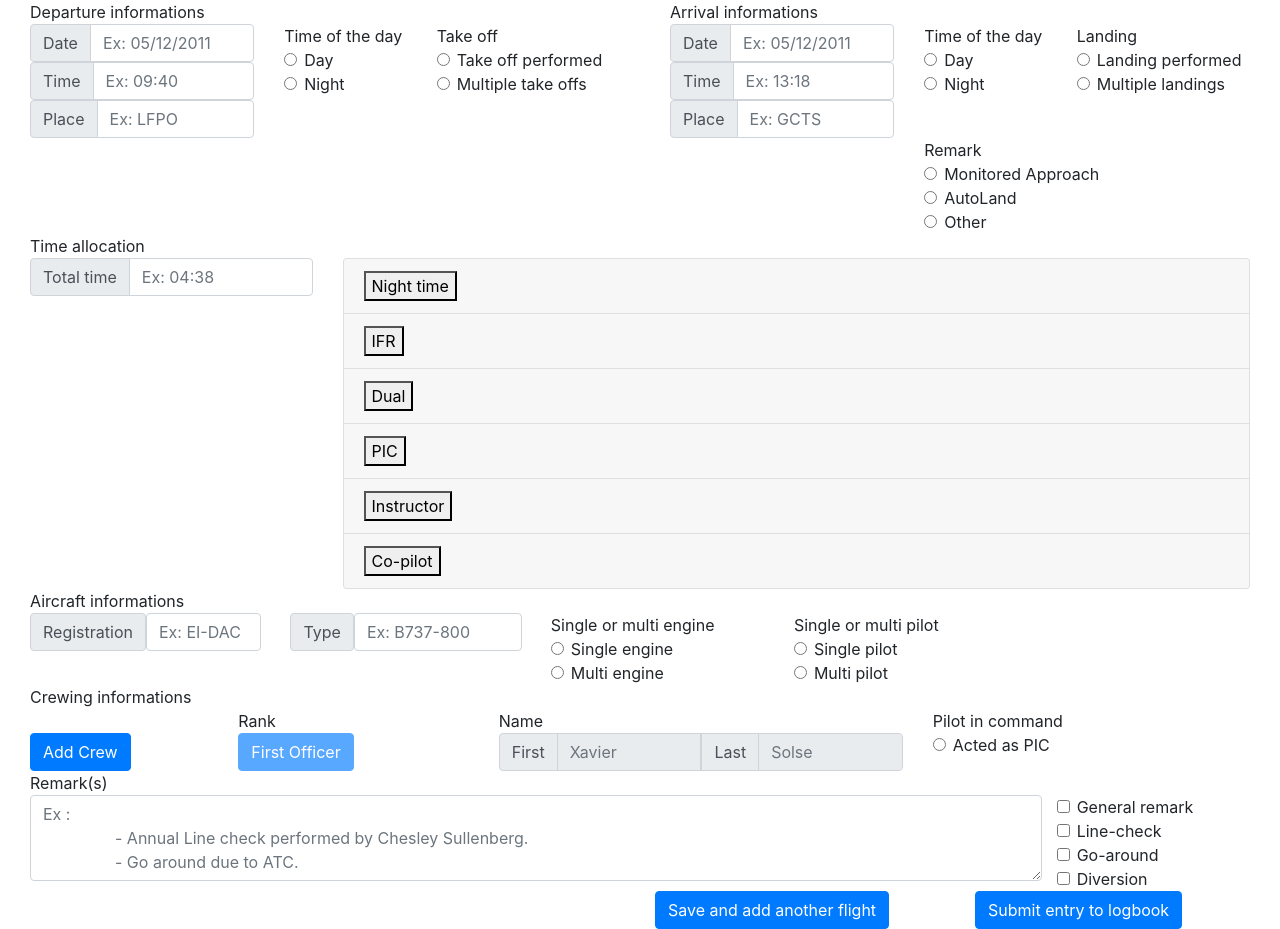
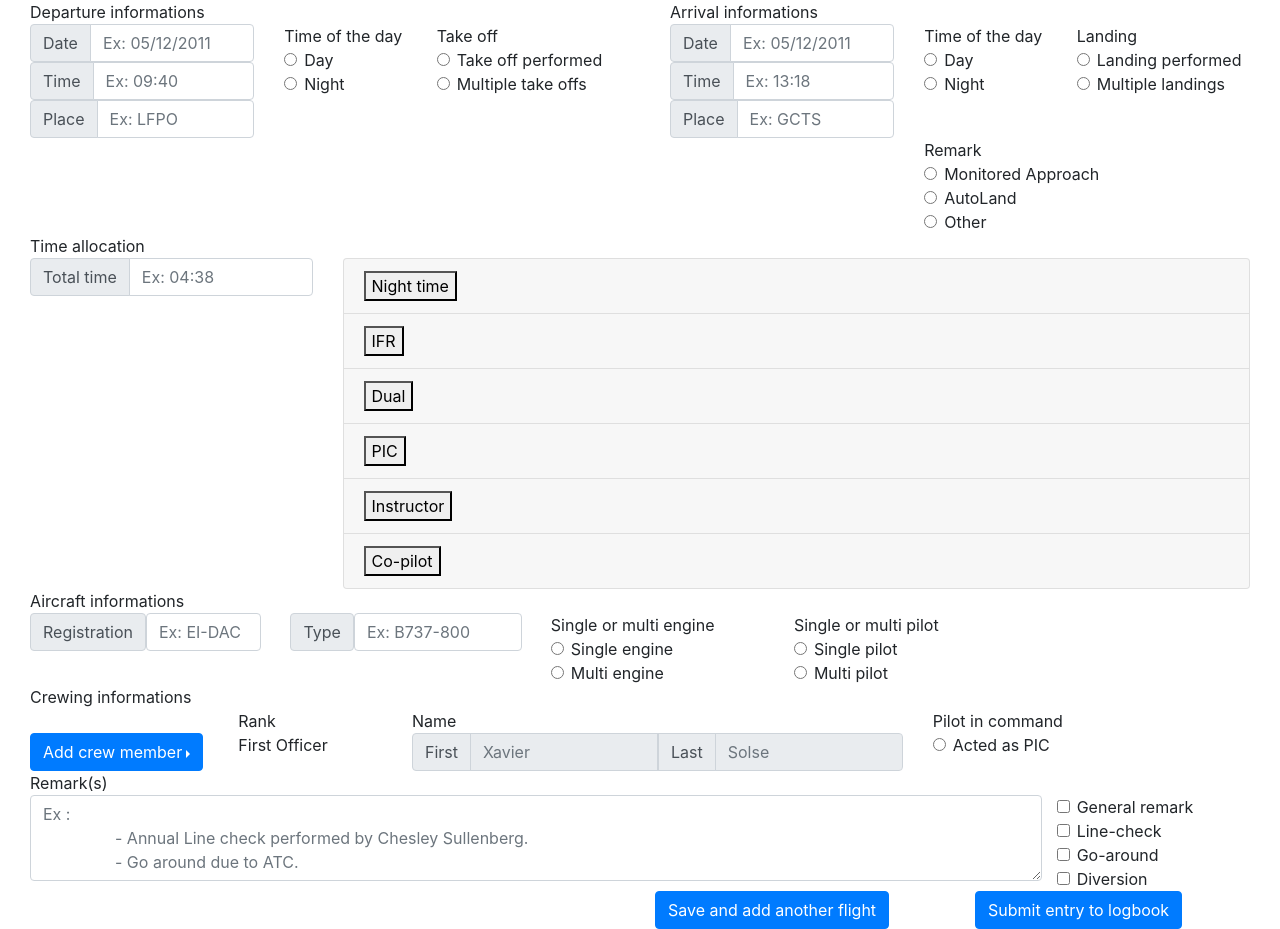
Before and after one commit to Logtyaviation/webapp, a React (Create React App) app: page /NewFlightEntry in a window 1280 px wide. Built offline with nearby package versions, Linux system fonts and the light colour scheme.

Commit message:
Added Delete button to NewCrewEntry, probleme with delete

```diff
--- a/src/components/NewEntry/NewCrewEntry/NewCrewEntry.js
+++ b/src/components/NewEntry/NewCrewEntry/NewCrewEntry.js
@@ -8,9 +8,9 @@ class NewCrewEntry extends Component {
     render() {
         return (
             <Container fluid>
-            Crewing informations
-            <Header/>
-            <AddCrewButton counter={1}/>
+                Crewing informations
+                <Header/>
+                <AddCrewButton counter={1}/>
             </Container>
         );
     }
--- a/src/components/NewEntry/NewCrewEntry/SubComponents/AddCrewButton.js
+++ b/src/components/NewEntry/NewCrewEntry/SubComponents/AddCrewButton.js
@@ -1,34 +1,83 @@
 import React, { Component } from 'react';
-import { Col, Row, Button} from 'react-bootstrap'
+import { Col, Row, DropdownButton, Dropdown, Button} from 'react-bootstrap'
 import OwnersLine from './OwnersLine';
 import CrewLine from './CrewLine';
+import CrewRankDropdown from './CrewRankDropdown';
+
 
 class AddCrewButton extends Component {
 
     constructor(props){
         super(props)
         this.state={
-            counter:props.counter,
             LogbookHolderRank:'First Officer',
             LogbookHolderFirstName:'Xavier',
-            LogbookHolderLastName:'Solse'
+            LogbookHolderLastName:'Solse',
+            crewMembers:[]
         }
-        this.addNewCrew=this.addNewCrew.bind(this)
+        this.handleChange=this.handleChange.bind(this)
+        this.handleDelete=this.handleDelete.bind(this)
     }
 
-    addNewCrew(){
+    handleChange(eventKey){
+        const addNewCrewMember=this.state.crewMembers
+        addNewCrewMember.push(eventKey)
         this.setState({
-            counter:this.state.counter+1})
+            crewMembers:addNewCrewMember
+        },
+        function callBack(){
+            console.log(this.state)
+        })
     }
 
-    returnAddCrew(){
-        const array=[]
+    handleDelete(index){
+        const deleteCrewMember=this.state.crewMembers
+        deleteCrewMember.splice(index, 1)
+        this.setState({
+            crewMembers:deleteCrewMember
+        },
+        function callBack(){
+            console.log(this.state)
+        })
+    }
 
-        for(let i=0 ; i<this.state.counter ; i++){
-            let element;
-            if (i===0){
-                element=(
-                    <>
+    returnCrewMembers(){
+        return(
+            this.state.crewMembers.map((selectedKey, index)=>
+            <>
+                <Col md={2}>
+                    <CrewRankDropdown selectedKey={selectedKey}/>
+                </Col>
+                <Col md={8}>
+                    <CrewLine/>
+                </Col>
+                <Col md={2}>
+                    <Button
+                    variant='danger'
+                    onClick={()=> this.handleDelete(index)}
+                    >Delete</Button>
+                </Col>
+            </>
+            )
+        )
+    }
+
+    render() {
+        return (
+            <>
+            <Row>
+                <Col md={2}>
+                        <DropdownButton
+                            drop='right'
+                            title='Add crew member'
+                            onSelect={this.handleChange}
+                            >
+                            <Dropdown.Item eventKey='Captain'>Captain</Dropdown.Item>
+                            <Dropdown.Item eventKey='First Officer'>First Officer</Dropdown.Item>
+                            <Dropdown.Item eventKey='Custom'>Custom</Dropdown.Item>
+                        </DropdownButton>
+                </Col>
+                <Col md={10}>
                     <Row>
                         <OwnersLine
                         LogbookHolderFirstName={this.state.LogbookHolderFirstName}
@@ -36,35 +85,9 @@ class AddCrewButton extends Component {
                         LogbookHolderRank={this.state.LogbookHolderRank}
                         />
                     </Row>
-                    </>
-                )
-            }
-            else(
-                element=(
                     <Row>
-                        <CrewLine/>
+                        {this.returnCrewMembers()}
                     </Row>
-                )
-            )
-            array.push(
-                element
-            )
-        }
-
-        return array
-
-    }
-
-    render() {
-        return (
-            <>
-            <Row>
-                <Col md={2}>
-                    <Button
-                    onClick={this.addNewCrew}>Add Crew</Button>
-                </Col>
-                <Col md={10}>
-                {this.returnAddCrew()}
                 </Col>
             </Row>
             </>
--- a/src/components/NewEntry/NewCrewEntry/SubComponents/CrewLine.js
+++ b/src/components/NewEntry/NewCrewEntry/SubComponents/CrewLine.js
@@ -1,22 +1,13 @@
 import React, { Component } from 'react';
 import CrewRankDropdown from './CrewRankDropdown';
-import {Col, FormCheck, FormControl, Button, InputGroup} from 'react-bootstrap'
+import {Col, FormCheck, FormControl, Row, InputGroup} from 'react-bootstrap'
 
 class NewCrewLine extends Component {
 
-    returnBonjour(){
-        return(
-            <div>bonjour</div>
-        )
-    }
-
     render() {
         return (
-            <>
-            <Col md={3} style={{background:''}}>
-                <CrewRankDropdown/>
-            </Col>
-            <Col md={5} style={{background:''}}>
+            <Row>
+                <Col md={9} style={{background:''}}>
                     <InputGroup>
                         <InputGroup.Prepend>
                             <InputGroup.Text>First</InputGroup.Text>
@@ -34,19 +25,13 @@ class NewCrewLine extends Component {
                         />
                     </InputGroup>
                 </Col>
-            <Col md={2} style={{background:''}}>
+                <Col md={3} style={{background:''}}>
                     <FormCheck
                     type='radio'
                     name='ActedAsPIC'
                     label='Acted as PIC'/>
                 </Col>
-            <Col md={2} style={{background:''}}>
-                <Button
-                variant='danger'
-                onClick={this.returnBonjour}
-                >Delete</Button>
-            </Col>
-            </>
+            </Row>
         );
     }
 }
--- a/src/components/NewEntry/NewCrewEntry/SubComponents/CrewRankDropdown.js
+++ b/src/components/NewEntry/NewCrewEntry/SubComponents/CrewRankDropdown.js
@@ -1,19 +1,12 @@
 import React, { Component } from 'react';
-import { DropdownButton, Dropdown, Row, Col, Form } from 'react-bootstrap';
+import { Row, Col, Form } from 'react-bootstrap';
 
 class CrewRankDropdown extends Component {
 
     constructor(props){
         super(props)
         this.state=({
-            selectedKey:'Crew rank'
-        })
-        this.handleSelect = this.handleSelect.bind(this)
-    }
-
-    handleSelect(eventKey, event){
-        this.setState({
-            selectedKey:eventKey
+            selectedKey:props.selectedKey
         })
     }
 
@@ -36,24 +29,7 @@ class CrewRankDropdown extends Component {
 
     render() {
         return (
-            <Row>
-                <Col>
-                    <DropdownButton
-                    drop='right'
-                    title={this.state.selectedKey}
-                    onSelect={this.handleSelect}
-                    >
-                    <Dropdown.Item eventKey='Captain'>Captain</Dropdown.Item>
-                    <Dropdown.Item eventKey='First Officer'>First Officer</Dropdown.Item>
-                    <Dropdown.Item eventKey='Second Officer'>Second Officer</Dropdown.Item>
-                    <Dropdown.Divider/>
-                    <Dropdown.Item eventKey='Custom'>Custom</Dropdown.Item>
-                    </DropdownButton>
-                </Col>
-                <Col>
-                    {this.state.selectedKey === 'Custom' ? this.returnSelected():null}
-                </Col>
-            </Row>
+            this.returnSelected()
         );
     }
 }
--- a/src/components/NewEntry/NewCrewEntry/SubComponents/Header.js
+++ b/src/components/NewEntry/NewCrewEntry/SubComponents/Header.js
@@ -6,19 +6,22 @@ class Header extends Component {
         return (
             <>
             <Row>
-                <Col md={2}></Col>
+                <Col md={2}/>
                 <Col md={10}>
                     <Row>
-                    <Col md={3}>
+                        <Col md={2}>
                             Rank
                         </Col>
-                    <Col md={5}>
+                        <Col md={8}>
+                            <Row>
+                                <Col md={9}>
                                     Name
                                 </Col>
-                    <Col md={2}>
+                                <Col md={3}>
                                     Pilot in command
                                 </Col>
-                    <Col></Col>
+                            </Row>
+                        </Col>
                     </Row>
                 </Col>
             </Row>
--- a/src/components/NewEntry/NewCrewEntry/SubComponents/OwnersLine.js
+++ b/src/components/NewEntry/NewCrewEntry/SubComponents/OwnersLine.js
@@ -1,5 +1,5 @@
 import React, { Component } from 'react';
-import {FormCheck, Col, FormControl, Button, InputGroup} from 'react-bootstrap'
+import {FormCheck, Col, FormControl, Button, InputGroup, Row} from 'react-bootstrap'
 
 class OwnersLine extends Component {
 
@@ -15,10 +15,12 @@ class OwnersLine extends Component {
     render() {
         return (
             <>
-            <Col md={3}>
-                <Button disabled>{this.state.LogbookHolderRank}</Button>
+                <Col md={2}>
+                   {this.state.LogbookHolderRank}
                 </Col>
-            <Col md={5}>
+                <Col md={8}>
+                    <Row>
+                        <Col md={9}>
                             <InputGroup>
                                 <InputGroup.Prepend>
                                     <InputGroup.Text>First</InputGroup.Text>
@@ -30,13 +32,13 @@ class OwnersLine extends Component {
                                 <FormControl placeholder={this.state.LogbookHolderLastName} readOnly/>
                             </InputGroup>
                         </Col>
-            <Col md={2}>
+                        <Col md={3}>
                             <FormCheck
                             type='radio'
                             name='ActedAsPIC'
                             label='Acted as PIC'/>
                         </Col>
-            <Col md={2}>
+                    </Row>
                 </Col>
             </>
         );
```
Lines whose indentation alone changed are shown as unchanged.
